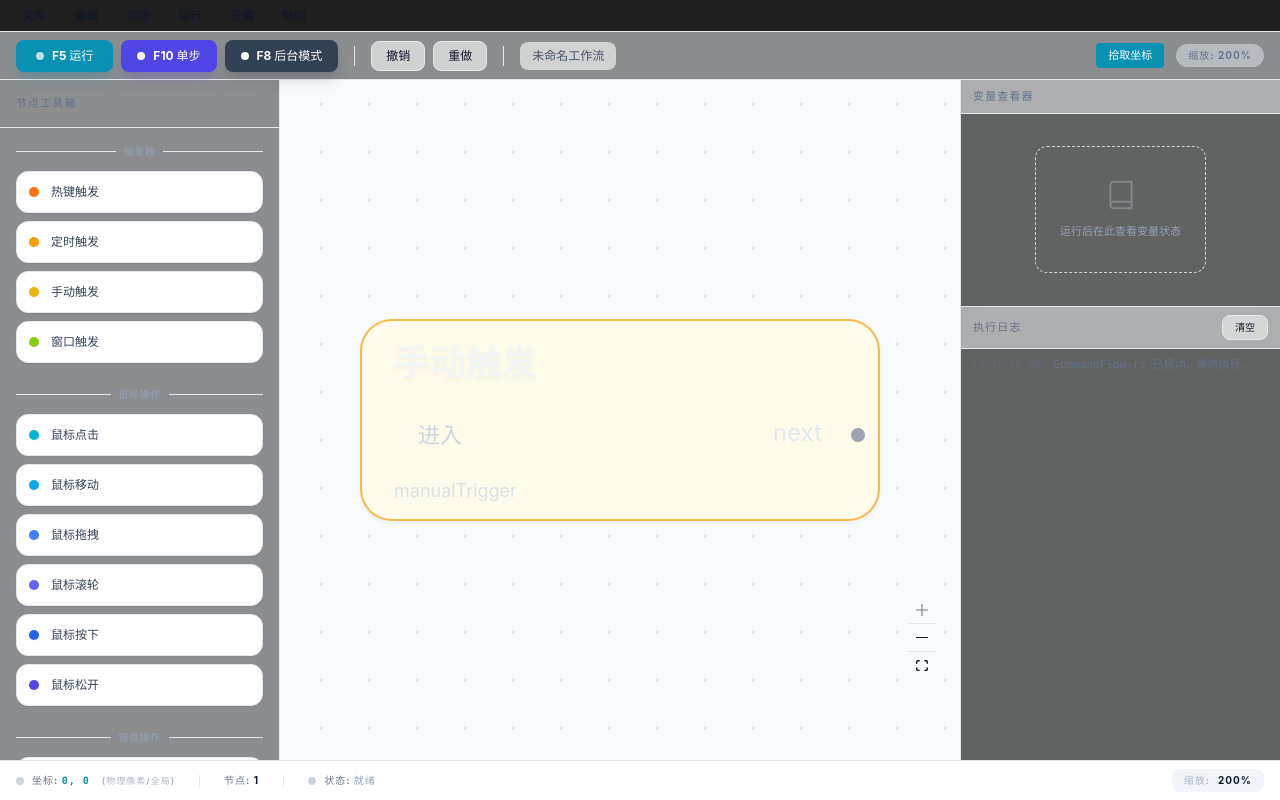
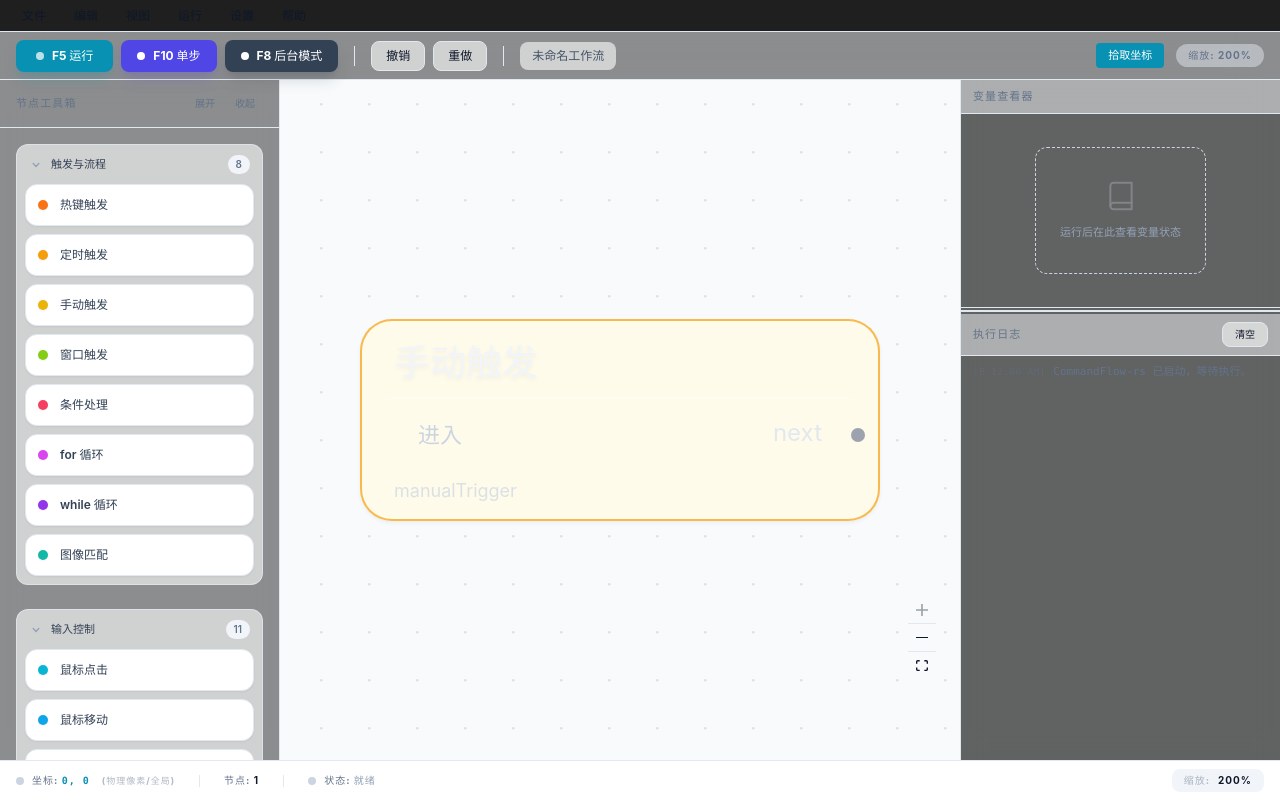
Before and after one commit to caojiachen1/CommandFlow-rs, a React (Vite) app: page / in a window 1280 px wide. Built offline with nearby package versions, Linux system fonts and the light colour scheme.

Commit message:
Add right pane resizing functionality and state management

```diff
--- a/src/App.tsx
+++ b/src/App.tsx
@@ -16,6 +16,8 @@ import { listen } from '@tauri-apps/api/event'
 import { pickCoordinate, playCompletionBeep, runWorkflow, setBackgroundMode, stopWorkflow } from './utils/execution'
 import { toBackendGraph } from './utils/workflowBridge'
 import type { WorkflowFile, WorkflowNode } from './types/workflow'
+
+const RIGHT_PANE_RATIO_STORAGE_KEY = 'commandflow.layout.right-pane-top-ratio.v1'
 
 const menuGroups = {
   文件: ['新建', '打开', '保存', '另存为'],
@@ -135,7 +137,20 @@ function App() {
   const [llmSettingsOpen, setLlmSettingsOpen] = useState(false)
   const [backgroundMode, setBackgroundModeState] = useState(false)
   const [coordinatePicking, setCoordinatePicking] = useState(false)
+  const [rightPaneTopRatio, setRightPaneTopRatio] = useState(() => {
+    try {
+      const raw = localStorage.getItem(RIGHT_PANE_RATIO_STORAGE_KEY)
+      if (!raw) return 0.34
+      const parsed = Number(raw)
+      if (!Number.isFinite(parsed)) return 0.34
+      return Math.min(0.8, Math.max(0.2, parsed))
+    } catch {
+      return 0.34
+    }
+  })
+  const [isResizingRightPane, setIsResizingRightPane] = useState(false)
   const menuRef = useRef<HTMLDivElement>(null)
+  const rightPaneRef = useRef<HTMLDivElement>(null)
   const fileInputRef = useRef<HTMLInputElement>(null)
   const continuousStepRunningRef = useRef(false)
   const continuousStepStopRef = useRef(false)
@@ -180,6 +195,51 @@ function App() {
       window.removeEventListener('blur', handleWindowBlur)
     }
   }, [])
+
+  useEffect(() => {
+    if (!isResizingRightPane) {
+      return
+    }
+
+    const handlePointerMove = (event: PointerEvent) => {
+      const container = rightPaneRef.current
+      if (!container) return
+
+      const rect = container.getBoundingClientRect()
+      const raw = (event.clientY - rect.top) / rect.height
+      const clamped = Math.min(0.8, Math.max(0.2, raw))
+      setRightPaneTopRatio(clamped)
+    }
+
+    const stopResizing = () => {
+      setIsResizingRightPane(false)
+      document.body.style.userSelect = ''
+      document.body.style.cursor = ''
+    }
+
+    document.body.style.userSelect = 'none'
+    document.body.style.cursor = 'row-resize'
+
+    window.addEventListener('pointermove', handlePointerMove)
+    window.addEventListener('pointerup', stopResizing)
+    window.addEventListener('pointercancel', stopResizing)
+
+    return () => {
+      window.removeEventListener('pointermove', handlePointerMove)
+      window.removeEventListener('pointerup', stopResizing)
+      window.removeEventListener('pointercancel', stopResizing)
+      document.body.style.userSelect = ''
+      document.body.style.cursor = ''
+    }
+  }, [isResizingRightPane])
+
+  useEffect(() => {
+    try {
+      localStorage.setItem(RIGHT_PANE_RATIO_STORAGE_KEY, String(rightPaneTopRatio))
+    } catch {
+      // ignore storage failures
+    }
+  }, [rightPaneTopRatio])
 
   useEffect(() => {
     if (!('__TAURI_INTERNALS__' in window)) {
@@ -1298,11 +1358,30 @@ function App() {
           <main className="flex min-h-0 flex-1 grid-cols-[280px_1fr_320px] overflow-hidden lg:grid">
             <NodePanel />
             <FlowEditor onPaneClick={handleFlowEditorPaneClick} />
-            <div className="flex min-h-0 flex-col border-l border-slate-200 bg-slate-50/30 backdrop-blur-md dark:border-neutral-800 dark:bg-neutral-900/40">
-              <div className="flex h-1/3 min-h-0 flex-col border-b border-slate-200 dark:border-neutral-800">
+            <div ref={rightPaneRef} className="flex min-h-0 flex-col border-l border-slate-200 bg-slate-50/30 backdrop-blur-md dark:border-neutral-800 dark:bg-neutral-900/40">
+              <div
+                className="flex min-h-[120px] flex-col border-b border-slate-200 dark:border-neutral-800"
+                style={{
+                  height: `calc(${Math.round(rightPaneTopRatio * 1000) / 10}% - 3px)`,
+                }}
+              >
                 <VariablePanel />
               </div>
-              <div className="flex h-2/3 min-h-0 flex-col">
+
+              <div
+                role="separator"
+                aria-orientation="horizontal"
+                aria-label="调整变量面板和执行日志高度"
+                onPointerDown={(event) => {
+                  event.preventDefault()
+                  setIsResizingRightPane(true)
+                }}
+                className={`group relative h-[6px] shrink-0 cursor-row-resize touch-none bg-transparent ${isResizingRightPane ? 'bg-cyan-500/20' : ''}`}
+              >
+                <div className="absolute inset-x-0 top-1/2 h-[2px] -translate-y-1/2 bg-slate-200 transition-colors group-hover:bg-cyan-400 dark:bg-neutral-700 dark:group-hover:bg-cyan-500" />
+              </div>
+
+              <div className="flex min-h-[120px] min-w-0 flex-1 flex-col">
                 <ExecutionLog />
               </div>
             </div>
--- a/src/components/NodePanel/index.tsx
+++ b/src/components/NodePanel/index.tsx
@@ -1,17 +1,35 @@
+import { useEffect, useMemo, useState } from 'react'
 import type { NodeKind } from '../../types/workflow'
 
-const groups: Array<{ title: string; items: Array<{ label: string; kind: NodeKind; color: string }> }> = [
+interface NodeItem {
+  label: string
+  kind: NodeKind
+  color: string
+}
+
+interface NodeCategory {
+  title: '触发与流程' | '输入控制' | '系统与文件' | '变量与数据'
+  items: NodeItem[]
+}
+
+const STORAGE_KEY = 'commandflow.nodepanel.collapsed.categories.v1'
+
+const categories: NodeCategory[] = [
   {
-    title: '触发器',
+    title: '触发与流程',
     items: [
       { label: '热键触发', kind: 'hotkeyTrigger', color: 'bg-orange-500' },
       { label: '定时触发', kind: 'timerTrigger', color: 'bg-amber-500' },
       { label: '手动触发', kind: 'manualTrigger', color: 'bg-yellow-500' },
       { label: '窗口触发', kind: 'windowTrigger', color: 'bg-lime-500' },
+      { label: '条件处理', kind: 'condition', color: 'bg-rose-500' },
+      { label: 'for 循环', kind: 'loop', color: 'bg-fuchsia-500' },
+      { label: 'while 循环', kind: 'whileLoop', color: 'bg-purple-600' },
+      { label: '图像匹配', kind: 'imageMatch', color: 'bg-teal-500' },
     ],
   },
   {
-    title: '鼠标操作',
+    title: '输入控制',
     items: [
       { label: '鼠标点击', kind: 'mouseClick', color: 'bg-cyan-500' },
       { label: '鼠标移动', kind: 'mouseMove', color: 'bg-sky-500' },
@@ -19,11 +37,6 @@ const groups: Array<{ title: string; items: Array<{ label: string; kind: NodeKin
       { label: '鼠标滚轮', kind: 'mouseWheel', color: 'bg-indigo-500' },
       { label: '鼠标按下', kind: 'mouseDown', color: 'bg-blue-600' },
       { label: '鼠标松开', kind: 'mouseUp', color: 'bg-indigo-600' },
-    ],
-  },
-  {
-    title: '键盘操作',
-    items: [
       { label: '键盘按键', kind: 'keyboardKey', color: 'bg-blue-500' },
       { label: '键盘输入', kind: 'keyboardInput', color: 'bg-cyan-600' },
       { label: '键盘按下', kind: 'keyboardDown', color: 'bg-sky-600' },
@@ -32,7 +45,7 @@ const groups: Array<{ title: string; items: Array<{ label: string; kind: NodeKin
     ],
   },
   {
-    title: '其他动作',
+    title: '系统与文件',
     items: [
       { label: '屏幕截图', kind: 'screenshot', color: 'bg-indigo-500' },
       { label: '切换窗口', kind: 'windowActivate', color: 'bg-violet-500' },
@@ -55,11 +68,6 @@ const groups: Array<{ title: string; items: Array<{ label: string; kind: NodeKin
       { label: '注销登录', kind: 'powerSignOut', color: 'bg-zinc-600' },
       { label: 'GUI Agent', kind: 'guiAgent', color: 'bg-violet-600' },
       { label: 'GUI Agent 元数据解析', kind: 'guiAgentActionParser', color: 'bg-violet-500' },
-    ],
-  },
-  {
-    title: '系统设置',
-    items: [
       { label: '系统音量静音', kind: 'systemVolumeMute', color: 'bg-emerald-600' },
       { label: '系统音量设置', kind: 'systemVolumeSet', color: 'bg-emerald-500' },
       { label: '系统音量增减', kind: 'systemVolumeAdjust', color: 'bg-green-500' },
@@ -73,16 +81,7 @@ const groups: Array<{ title: string; items: Array<{ label: string; kind: NodeKin
     ],
   },
   {
-    title: '控制流',
-    items: [
-      { label: '条件处理', kind: 'condition', color: 'bg-rose-500' },
-      { label: 'for 循环', kind: 'loop', color: 'bg-fuchsia-500' },
-      { label: 'while 循环', kind: 'whileLoop', color: 'bg-purple-600' },
-      { label: '图像匹配', kind: 'imageMatch', color: 'bg-teal-500' },
-    ],
-  },
-  {
-    title: '变量',
+    title: '变量与数据',
     items: [
       { label: '变量定义', kind: 'varDefine', color: 'bg-pink-500' },
       { label: '变量赋值', kind: 'varSet', color: 'bg-emerald-500' },
@@ -94,27 +93,108 @@ const groups: Array<{ title: string; items: Array<{ label: string; kind: NodeKin
 ]
 
 export default function NodePanel() {
+  const allCategoryTitles = useMemo(() => categories.map((category) => category.title), [])
+
+  const [collapsed, setCollapsed] = useState<Record<string, boolean>>(() => {
+    const defaults = allCategoryTitles.reduce<Record<string, boolean>>((acc, title) => {
+      acc[title] = false
+      return acc
+    }, {})
+
+    try {
+      const raw = localStorage.getItem(STORAGE_KEY)
+      if (!raw) return defaults
+      const parsed = JSON.parse(raw) as Record<string, unknown>
+      for (const title of allCategoryTitles) {
+        if (typeof parsed[title] === 'boolean') {
+          defaults[title] = parsed[title] as boolean
+        }
+      }
+    } catch {
+      // ignore invalid storage payload
+    }
+
+    return defaults
+  })
+
   const handleDragStart = (event: React.DragEvent<HTMLDivElement>, kind: NodeKind) => {
     event.dataTransfer.setData('text/plain', kind)
     event.dataTransfer.setData('application/reactflow', kind)
     event.dataTransfer.effectAllowed = 'move'
   }
 
+  useEffect(() => {
+    try {
+      localStorage.setItem(STORAGE_KEY, JSON.stringify(collapsed))
+    } catch {
+      // ignore storage failures
+    }
+  }, [collapsed])
+
+  const toggleCategory = (title: string) => {
+    setCollapsed((prev) => ({
+      ...prev,
+      [title]: !prev[title],
+    }))
+  }
+
+  const setAllCollapsed = (next: boolean) => {
+    setCollapsed(() =>
+      allCategoryTitles.reduce<Record<string, boolean>>((acc, title) => {
+        acc[title] = next
+        return acc
+      }, {}),
+    )
+  }
+
   return (
     <aside className="flex h-full min-h-0 flex-col border-r border-slate-200 bg-slate-50/50 backdrop-blur-md dark:border-neutral-800 dark:bg-black/20">
-      <div className="flex h-12 shrink-0 items-center border-b border-slate-200 px-4 dark:border-neutral-800">
+      <div className="flex h-12 shrink-0 items-center justify-between border-b border-slate-200 px-4 dark:border-neutral-800">
         <h2 className="text-[11px] font-bold uppercase tracking-widest text-slate-500 dark:text-slate-400">节点工具箱</h2>
+        <div className="flex items-center gap-1 text-[10px]">
+          <button
+            type="button"
+            onClick={() => setAllCollapsed(false)}
+            className="rounded-md px-2 py-1 font-semibold text-slate-500 transition-colors hover:bg-slate-200/80 hover:text-cyan-600 dark:text-slate-400 dark:hover:bg-neutral-800 dark:hover:text-cyan-400"
+          >
+            展开
+          </button>
+          <button
+            type="button"
+            onClick={() => setAllCollapsed(true)}
+            className="rounded-md px-2 py-1 font-semibold text-slate-500 transition-colors hover:bg-slate-200/80 hover:text-cyan-600 dark:text-slate-400 dark:hover:bg-neutral-800 dark:hover:text-cyan-400"
+          >
+            收起
+          </button>
+        </div>
       </div>
       <div className="min-h-0 flex-1 space-y-6 overflow-y-auto p-4 scrollbar-thin scrollbar-thumb-slate-200 dark:scrollbar-thumb-slate-800">
-        {groups.map((group) => (
-          <section key={group.title}>
-            <h3 className="mb-3 flex items-center gap-2 text-[10px] font-bold uppercase tracking-wider text-slate-400">
-              <span className="h-[1px] flex-1 bg-slate-200 dark:bg-neutral-800" />
-              {group.title}
-              <span className="h-[1px] flex-1 bg-slate-200 dark:bg-neutral-800" />
-            </h3>
-            <div className="grid grid-cols-1 gap-2">
-              {group.items.map((item) => (
+        {categories.map((category) => (
+          <section key={category.title} className="space-y-3">
+            <div className="rounded-xl border border-slate-200/80 bg-white/60 dark:border-neutral-800 dark:bg-neutral-900/40">
+              <button
+                type="button"
+                onClick={() => toggleCategory(category.title)}
+                className="flex w-full items-center gap-2 rounded-xl px-3 py-2.5 text-left transition-colors hover:bg-slate-100/70 dark:hover:bg-neutral-800/70"
+              >
+                <svg
+                  className={`h-3.5 w-3.5 text-slate-400 transition-transform ${collapsed[category.title] ? '-rotate-90' : 'rotate-0'}`}
+                  viewBox="0 0 20 20"
+                  fill="none"
+                  stroke="currentColor"
+                  strokeWidth="2"
+                >
+                  <path d="M6 8l4 4 4-4" strokeLinecap="round" strokeLinejoin="round" />
+                </svg>
+                <span className="text-[11px] font-semibold text-slate-700 dark:text-slate-200">{category.title}</span>
+                <span className="ml-auto rounded-full bg-slate-100 px-2 py-0.5 text-[10px] font-semibold text-slate-500 dark:bg-neutral-800 dark:text-slate-400">
+                  {category.items.length}
+                </span>
+              </button>
+
+              {!collapsed[category.title] && (
+                <div className="grid grid-cols-1 gap-2 px-2 pb-2">
+                  {category.items.map((item) => (
                     <div
                       key={item.kind}
                       draggable
@@ -133,6 +213,8 @@ export default function NodePanel() {
                     </div>
                   ))}
                 </div>
+              )}
+            </div>
           </section>
         ))}
       </div>
```
Lines whose indentation alone changed are shown as unchanged.
